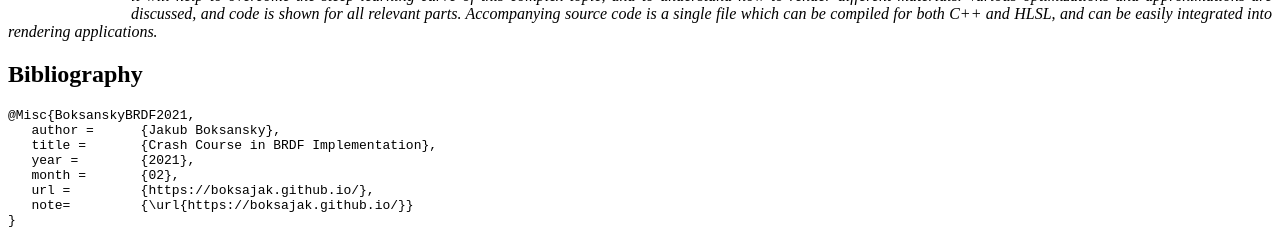
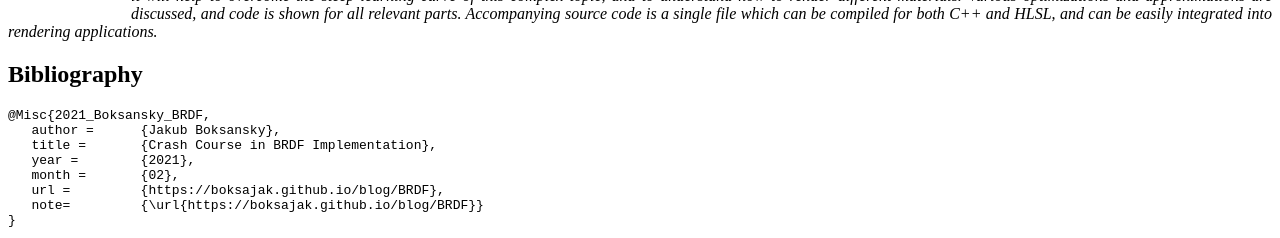
Before and after one commit to jboksansky/boksajak.github.io, a Jekyll site: the page built from _posts/2021-28-02-BRDF.md, in a window 1280 px wide. Shown: the part 1421-1659 px from the top of the page. Built offline with Jekyll 4.4.1, drawn with Linux system fonts in a browser that asks for light colours; nearby versions of some CDN libraries.

Commit message:
bibtex update

````diff
--- a/_posts/2021-28-02-BRDF.md
+++ b/_posts/2021-28-02-BRDF.md
@@ -40,15 +40,14 @@ discussed, and code is shown for all relevant parts. Accompanying source code is
 both C++ and HLSL, and can be easily integrated into rendering applications.
 </div>
 
-
 ## Bibliography
 ```
-@Misc{BoksanskyBRDF2021,
+@Misc{2021_Boksansky_BRDF,
    author =      {Jakub Boksansky},
    title =       {Crash Course in BRDF Implementation},
    year =        {2021},
    month =       {02},
-   url =         {https://boksajak.github.io/},
-   note=         {\url{https://boksajak.github.io/}}
+   url =         {https://boksajak.github.io/blog/BRDF},
+   note=         {\url{https://boksajak.github.io/blog/BRDF}}
 }
 ```
````
